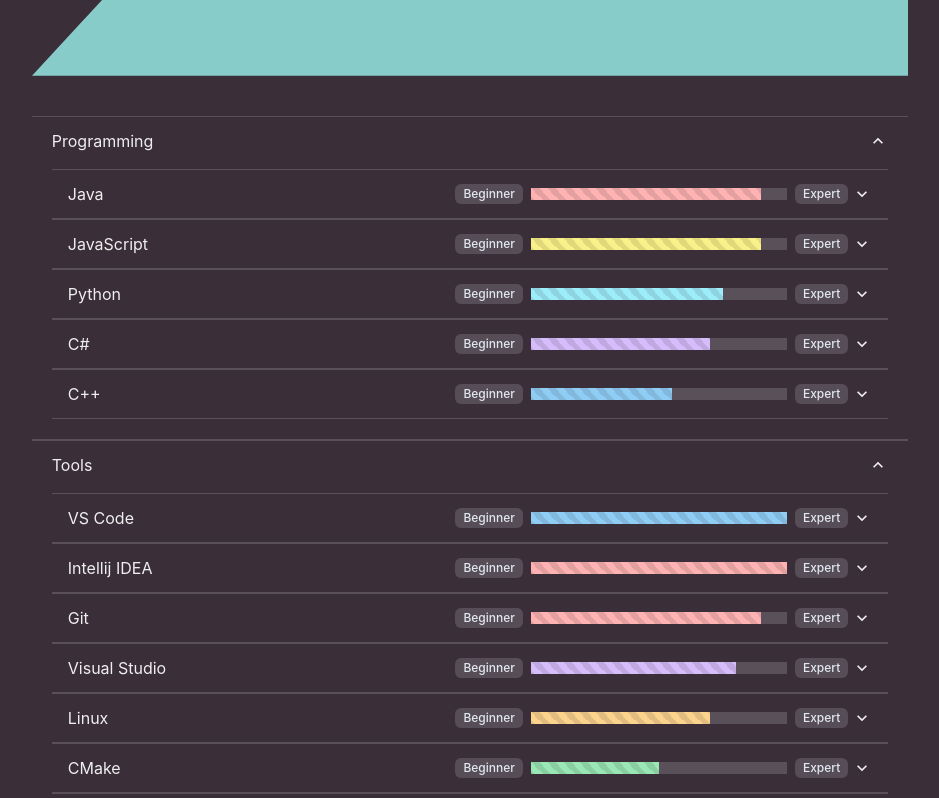
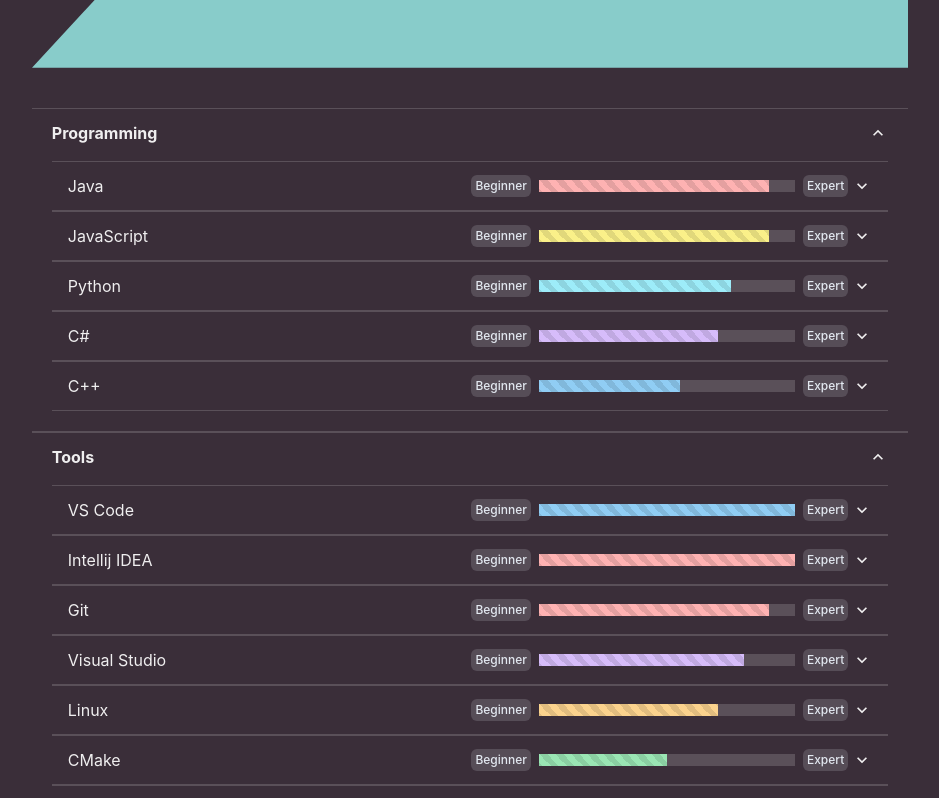
Before and after one commit to ad-jusk/personal_website, a React (Vite) app: page /skills in a window 1280 px wide. Shown: the part 760-1558 px from the top of the page, without its empty margins (170-1109 px from the left). Built offline with nearby package versions, Linux system fonts and the light colour scheme.

Commit message:
fixes for navbar and fonts

```diff
--- a/src/components/Hobbies.tsx
+++ b/src/components/Hobbies.tsx
@@ -1,4 +1,4 @@
-import { chakra, Flex, Text } from "@chakra-ui/react";
+import { chakra, Flex, useColorModeValue } from "@chakra-ui/react";
 import { MotionText } from "@utils/motion";
 import { useTranslationContext } from "@utils/translationContext";
 import { AnimatePresence, motion } from "framer-motion";
@@ -57,6 +57,7 @@
 
 export const Hobbies = (): ReactElement => {
   const { t } = useTranslationContext();
+  const hobbySvgBgColor = useColorModeValue("gray.200", "gray.600");
   const [selectedHobbyIndex, setSelectedHobbyIndex] = useState<number>(0);
 
   return (
@@ -102,14 +103,14 @@
             viewBox="0 0 100 100"
             fill="grassTeal"
             p={1}
-            bgColor={selectedHobbyIndex == index ? "gray.600" : "none"}
+            bgColor={selectedHobbyIndex == index ? hobbySvgBgColor : "none"}
             borderRadius="50%"
             transition="0.5s ease-in-out"
             onClick={() => setSelectedHobbyIndex(index)}
             _hover={{
               cursor: "pointer",
               transform: selectedHobbyIndex == index ? "" : "scale(1.1)",
-              bgColor: "gray.600",
+              bgColor: hobbySvgBgColor,
               transition: "0.5s ease-in-out",
             }}
           >
--- a/src/components/Navbar.tsx
+++ b/src/components/Navbar.tsx
@@ -63,6 +63,7 @@
       bg={useColorModeValue("#ffffff40", "#20202380")}
       css={{ backdropFilter: "blur(10px)" }}
       zIndex={2}
+      pos={"fixed"}
     >
       <Container display="flex" p={2} maxW="container.md">
         <Flex align="center">
@@ -79,7 +80,6 @@
           mt={{ base: 4, md: 0 }}
         >
           <NavbarLink href="/experience" translationKey="experience" />
-          {/* <NavbarLink href="/projects" translationKey="projects" /> */}
           <NavbarLink href="/skills" translationKey="skills" />
           <NavbarLink href="/contact" translationKey="contact" />
         </Stack>
@@ -99,7 +99,6 @@
               />
               <MenuList>
                 <MenuLink href="/experience" translationKey="experience" />
-                {/* <MenuLink href="/projects" translationKey="projects" /> */}
                 <MenuLink href="/skills" translationKey="skills" />
                 <MenuLink href="/contact" translationKey="contact" />
               </MenuList>
--- a/src/components/skills/SkillCategoryAccordion.tsx
+++ b/src/components/skills/SkillCategoryAccordion.tsx
@@ -31,7 +31,7 @@
           <AccordionItem p={1}>
             <h2>
               <AccordionButton>
-                <Box as="span" flex="1" textAlign="left">
+                <Box as="span" flex="1" textAlign="left" fontWeight="bold">
                   {t(category.categoryTranslationKey)}
                 </Box>
                 <AccordionIcon />
@@ -47,14 +47,18 @@
                           {skill.name}
                         </Box>
                         <Flex align="center" columnGap={2} flexShrink={0}>
-                          <Tag size={"sm"}>{t("section.skills.beginner")}</Tag>
+                          <Tag size={"sm"} p={1}>
+                            {t("section.skills.beginner")}
+                          </Tag>
                           <Progress
                             hasStripe
                             value={skill.knowledgePercentage}
                             width="20vw"
                             colorScheme={skill.skillColor}
                           />
-                          <Tag size={"sm"}>{t("section.skills.expert")}</Tag>
+                          <Tag size={"sm"} p={1}>
+                            {t("section.skills.expert")}
+                          </Tag>
                         </Flex>
                       </Flex>
                       <AccordionIcon ml={1} />
--- a/src/routes/AnimatedRoutes.tsx
+++ b/src/routes/AnimatedRoutes.tsx
@@ -13,7 +13,7 @@
   const location = useLocation();
 
   return (
-    <AnimatePresence mode="wait">
+    <AnimatePresence mode="wait" onExitComplete={() => window.scrollTo(0, 0)}>
       <Routes location={location} key={location.pathname}>
         <Route
           path="/"
--- a/src/routes/Router.tsx
+++ b/src/routes/Router.tsx
@@ -3,11 +3,13 @@
 import { BrowserRouter } from "react-router-dom";
 import { AnimatedRoutes } from "./AnimatedRoutes";
 import { Footer } from "@components/Footer";
+import { Box } from "@chakra-ui/react";
 
 export const Router = (): ReactElement => {
   return (
     <BrowserRouter>
       <Navbar />
+      <Box height={12} />
       <AnimatedRoutes />
       <Footer />
     </BrowserRouter>
```
